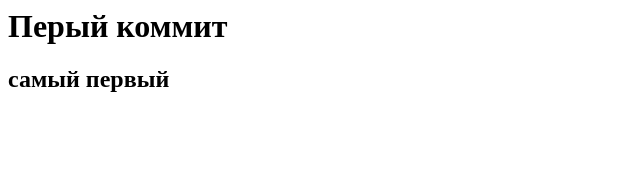
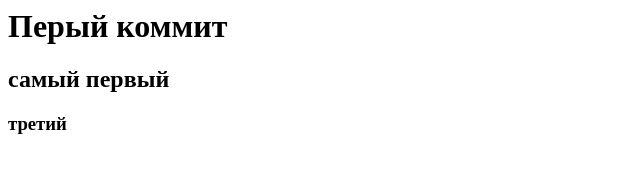
Before and after one commit to SergeyMolokov/First-project.2, a plain HTML site: page index.html in a window 1280 px wide. Shown: the full height of the page, 0-640 px from the left. Drawn offline with Linux system fonts and the light colour scheme.

Commit message:
третий

```diff
--- a/index.html
+++ b/index.html
@@ -1,2 +1,6 @@
+<head>
+
+  </head>
 <h1>Перый коммит</h1>
 <h2>самый первый</h2>
+<h3>третий</h3>
```
